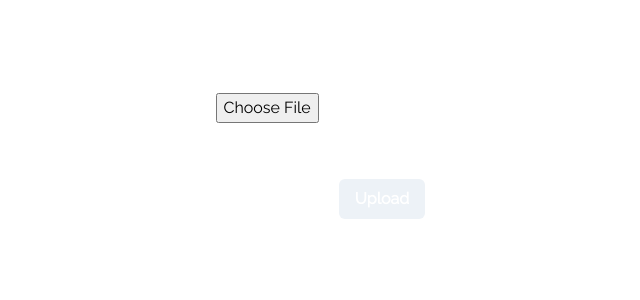
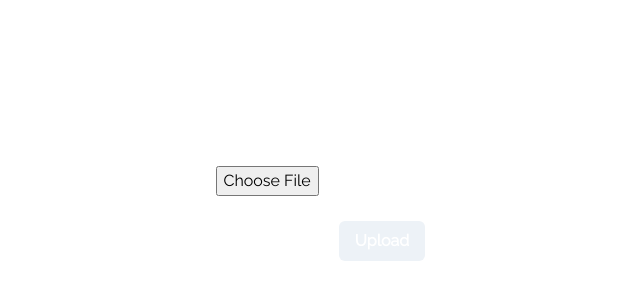
Before and after one commit to pushpend3r/image-uploader-frontend, a React (Create React App) app: page / in a window 1280 px wide. Shown: the part 314-614 px from the top of the page, without its empty margins (258-898 px from the left). Built offline with nearby package versions, Linux system fonts and the light colour scheme; no server answers.

Commit message:
fixed styles

```diff
--- a/src/App.js
+++ b/src/App.js
@@ -12,7 +12,8 @@ import {
   Progress,
   Button,
   Image,
-  VStack,
+  Flex,
+  Spacer,
 } from '@chakra-ui/react';
 import theme from './theme';
 import isFileTypeImage from './utils/isFileTypeImage';
@@ -103,11 +104,13 @@ function App() {
           {isUploading && <Progress size="xs" isIndeterminate />}
           {!isUploading && !publicFileURL && (
             <Box maxWidth="container.sm">
-              <VStack
-                h="200px"
+              <Flex
+                h="300px"
                 border="1px"
-                align="center"
-                justify="space-between"
+                direction="column"
+                alignItems="center"
+                padding="0.5rem"
+                borderRadius="2px"
                 onDrop={event => {
                   event.preventDefault();
                   const theFile = event.dataTransfer.files[0];
@@ -123,26 +126,49 @@ function App() {
                   event.preventDefault();
                 }}
               >
-                <Text>Drag and Drop Image</Text>
-                <Input
+                <Center flex="1">
+                  <Text>Drag and Drop Image</Text>
+                </Center>
+                <input
                   type="file"
                   onChange={handleFileChange}
                   accept="image/*"
+                  style={{
+                    border: '1px solid white',
+                    borderRadius: '2px',
+                    padding: '0.5rem',
+                  }}
                 />
-                <Button onClick={uploading}>Upload</Button>
-              </VStack>
+                <Button onClick={uploading} marginTop="1rem">
+                  Upload
+                </Button>
+              </Flex>
             </Box>
           )}
           {publicFileURL && (
-            <VStack align="center">
+            <Flex
+              direction="column"
+              alignItems="center"
+              padding="0.5rem"
+              borderRadius="2px"
+            >
               <Image
                 src={publicFileURL}
                 alt="Segun Adebayo"
-                boxSize="200px"
+                boxSize="300px"
                 objectFit="cover"
               />
-              <a href={publicFileURL}>{publicFileURL}</a>
-            </VStack>
+              <a
+                href={publicFileURL}
+                style={{
+                  marginTop: '1rem',
+                  fontWeight: 'bolder',
+                  fontSize: '1.25rem',
+                }}
+              >
+                {publicFileURL}
+              </a>
+            </Flex>
           )}
         </Box>
       </Center>
```
